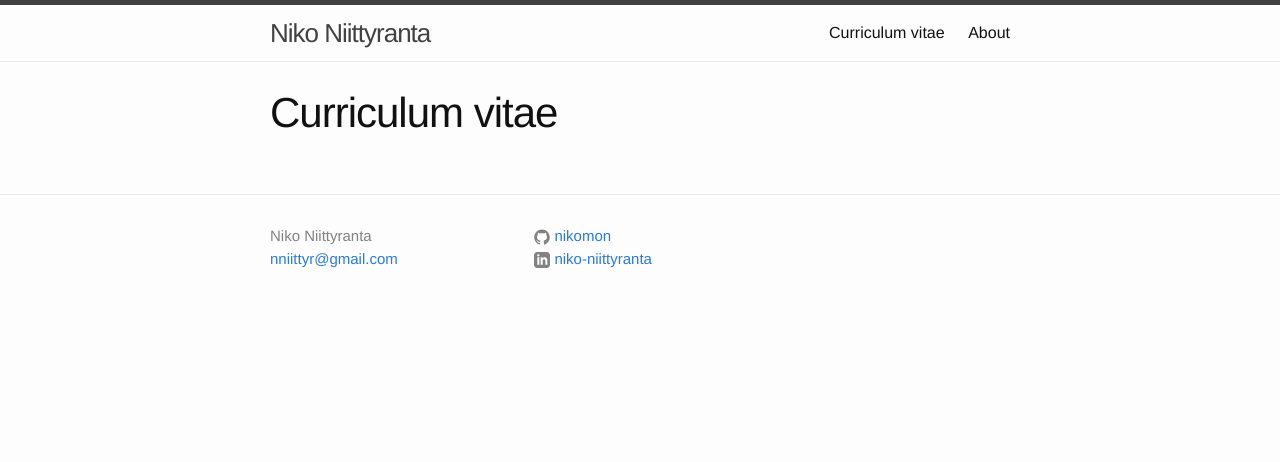
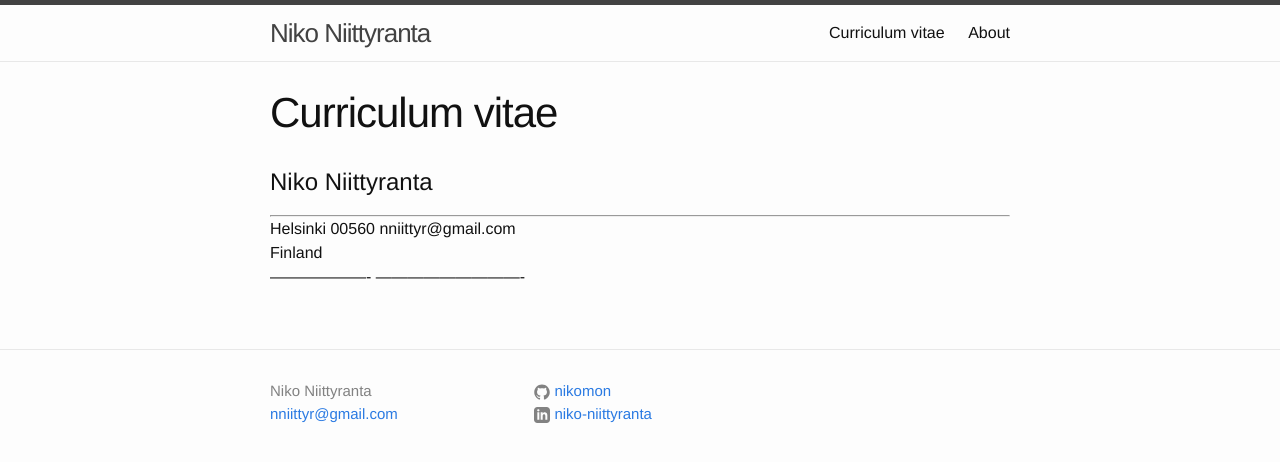
Before and after one commit to nikomon/nikomon.github.io, a Jekyll site: the page built from a_cv.md, in a window 1280 px wide. Shown: the top 462 px of the page. Built offline with Jekyll 4.4.1, drawn with Linux system fonts in a browser that asks for light colours.

Commit message:
Update a_cv.md
updated my cv

```diff
--- a/a_cv.md
+++ b/a_cv.md
@@ -3,3 +3,11 @@ layout: page
 title: Curriculum vitae
 permalink: /cv/
 ---
+
+Niko Niittyranta
+============
+
+-------------------     ----------------------------
+Helsinki 00560            nniittyr@gmail.com
+Finland
+-------------------     ----------------------------
```
